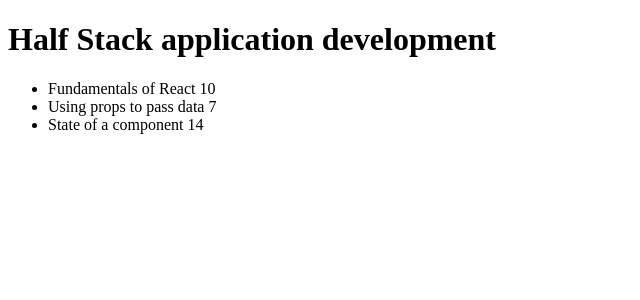
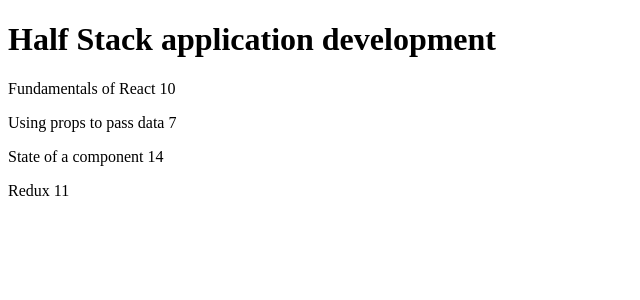
Before and after one commit to kaepy/FullstackMOOC, a React (Create React App) app in the folder osa2/kurssitiedot/: page / in a window 1280 px wide. Shown: the top 300 px of the page, without its empty margins (0-640 px from the left). Built offline with nearby package versions, Linux system fonts and the light colour scheme.

Commit message:
Fix 2.1 kurssitiedot step 6 - removed list structure from parts

```diff
--- a/osa2/kurssitiedot/src/App.js
+++ b/osa2/kurssitiedot/src/App.js
@@ -1,8 +1,5 @@
-// 2.1: kurssitiedot step6
-// Viimeistellään nyt tehtävien 1.1-1.5 kurssin sisältöjä renderöivän ohjelman koodi.
-// Määritellään Course komponentti jonka vastuulla on kurssin ja osien renderöinti
-// Poistetaan tehtävien yhteenlaskettu lukumäärä
-// Refaktoroidaan niin että sovellus toimii riippumatta kurssissa olevien osien määrästä (Map)
+// 2.1: kurssitiedot step 6
+// Poistettiin lista rakenne partsien renderöinniltä
 
 import React from 'react'
 
@@ -25,6 +22,11 @@
         name: 'State of a component',
         exercises: 14,
         id: 3
+      },
+      {
+        name: 'Redux',
+        exercises: 11,
+        id: 4
       }
     ]
   }
@@ -46,7 +48,7 @@
 }
 
 const Header = (props) => {
-  console.log(props)
+  //console.log(props)
   return (
     <div>
       <h1>{props.course.name}</h1>
@@ -55,31 +57,33 @@
 }
 
 const Content = (props) => {
+  //let totalExercises = props.course.parts.reduce((sum, part) => sum + part.exercises, 0)
 
   return (
     <div>
-      <ul>
       {props.course.parts.map(part =>
-        <Part key={part.id} part={part.name} exercises={part.exercises}/>
+        <Part part={part.name} exercises={part.exercises}/>
       )}
-      </ul>
+      {/*<Total totalExercises={totalExercises} />*/}
     </div>
   )
 }
 
 const Part = (props) => {
-  console.log(props)
+  //console.log(props)
   return (
-      <li>{props.part} {props.exercises}</li>
+      <p>{props.part} {props.exercises}</p>
   )
 }
 
-/* Tässä vaiheessa siis tehtävien yhteenlaskettua lukumäärää ei vielä tarvita.
+/*
 const Total = (props) => {
-  console.log(props)
+  //console.log(props)
+
+
   return (
     <div>
-      <p>Number of exercises {props.course.parts[0].exercises + props.course.parts[0].exercises + props.course.parts[0].exercises}</p>
+      <p><b>total of {props.totalExercises} exercises</b></p>
     </div>
   )
 }
```
